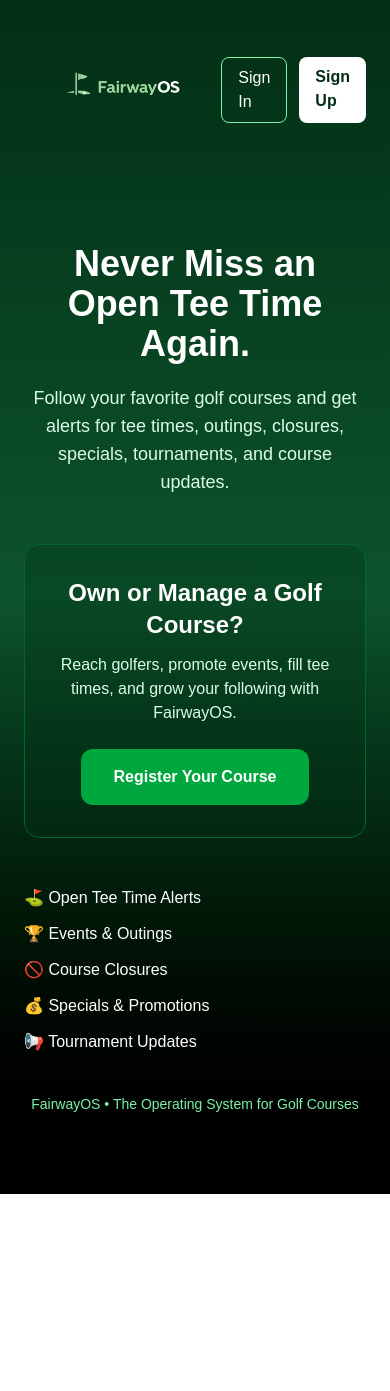
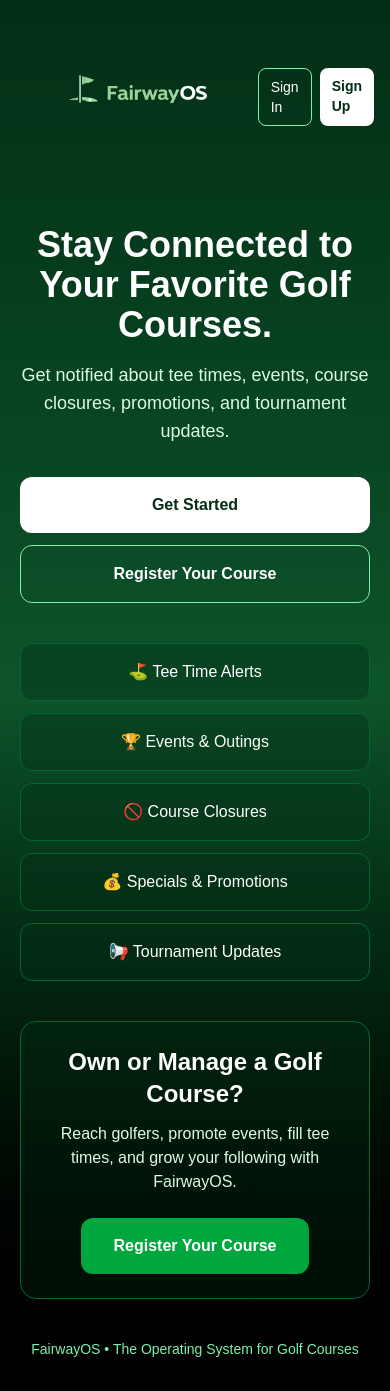
Before and after one commit to keenroudy22/fairwayos, a Next.js app: page / in a window 390 px wide. Before the commit the page ends 1194 px from the top, so only its background shows below. Built offline with nearby package versions, Linux system fonts and the light colour scheme.

Commit message:
Mobile-first homepage redesign

```diff
--- a/src/app/page.tsx
+++ b/src/app/page.tsx
@@ -4,45 +4,88 @@
 export default function Home() {
   return (
     <main className="min-h-screen bg-gradient-to-b from-green-950 via-green-900 to-black text-white">
-      <nav className="max-w-7xl mx-auto flex items-center justify-between px-6 py-6">
+      {/* Navigation */}
+      <nav className="flex items-center justify-between px-4 py-4 md:px-8">
         <Link href="/">
           <Image
             src="/FairwayOS-logo.png"
             alt="FairwayOS"
-            width={220}
-            height={50}
+            width={180}
+            height={40}
             className="h-auto w-auto"
             priority
           />
         </Link>
 
-        <div className="hidden md:flex gap-8 text-green-100">
-          <Link href="/courses" className="hover:text-white transition">Courses</Link>
-          <Link href="/register-course" className="hover:text-white transition">For Golf Courses</Link>
-          <Link href="/pricing" className="hover:text-white transition">Pricing</Link>
-        </div>
-
-        <div className="flex gap-3">
-          <Link href="/signin" className="px-4 py-2 rounded-lg border border-green-300 hover:bg-green-900 transition">
+        <div className="flex gap-2">
+          <Link
+            href="/signin"
+            className="px-3 py-2 text-sm rounded-lg border border-green-300 hover:bg-green-900 transition"
+          >
             Sign In
           </Link>
-          <Link href="/signup" className="px-4 py-2 rounded-lg bg-white text-green-950 font-semibold hover:bg-green-100 transition">
+
+          <Link
+            href="/signup"
+            className="px-3 py-2 text-sm rounded-lg bg-white text-green-950 font-semibold hover:bg-green-100 transition"
+          >
             Sign Up
           </Link>
         </div>
       </nav>
 
-      <section className="max-w-4xl mx-auto text-center px-6 pt-16 pb-20">
-        <h1 className="text-4xl md:text-6xl font-bold mb-5">
-          Never Miss an Open Tee Time Again.
+      {/* Hero */}
+      <section className="px-5 py-8 text-center">
+        <h1 className="text-4xl md:text-6xl font-bold mb-4">
+          Stay Connected to Your Favorite Golf Courses.
         </h1>
 
-        <p className="text-lg md:text-xl text-green-100 max-w-2xl mx-auto mb-12">
-          Follow your favorite golf courses and get alerts for tee times,
-          outings, closures, specials, tournaments, and course updates.
+        <p className="text-lg text-green-100 max-w-2xl mx-auto mb-8">
+          Get notified about tee times, events, course closures,
+          promotions, and tournament updates.
         </p>
 
-        <div className="border border-green-800 rounded-2xl p-8 max-w-2xl mx-auto bg-green-950/30">
+        <div className="flex flex-col gap-3 max-w-sm mx-auto mb-10">
+          <Link
+            href="/signup"
+            className="bg-white text-green-950 py-4 rounded-xl font-semibold"
+          >
+            Get Started
+          </Link>
+
+          <Link
+            href="/register-course"
+            className="border border-green-300 py-4 rounded-xl font-semibold"
+          >
+            Register Your Course
+          </Link>
+        </div>
+
+        {/* Features */}
+        <div className="grid gap-3 max-w-md mx-auto mb-10">
+          <div className="bg-green-950/40 border border-green-800 rounded-xl p-4">
+            ⛳ Tee Time Alerts
+          </div>
+
+          <div className="bg-green-950/40 border border-green-800 rounded-xl p-4">
+            🏆 Events & Outings
+          </div>
+
+          <div className="bg-green-950/40 border border-green-800 rounded-xl p-4">
+            🚫 Course Closures
+          </div>
+
+          <div className="bg-green-950/40 border border-green-800 rounded-xl p-4">
+            💰 Specials & Promotions
+          </div>
+
+          <div className="bg-green-950/40 border border-green-800 rounded-xl p-4">
+            📢 Tournament Updates
+          </div>
+        </div>
+
+        {/* Course CTA */}
+        <div className="bg-green-950/30 border border-green-800 rounded-2xl p-6 max-w-lg mx-auto">
           <h2 className="text-2xl font-bold mb-3">
             Own or Manage a Golf Course?
           </h2>
@@ -60,14 +103,6 @@
           </Link>
         </div>
 
-        <div className="grid gap-3 text-left max-w-md mx-auto mt-12 text-base md:text-lg">
-          <div>⛳ Open Tee Time Alerts</div>
-          <div>🏆 Events & Outings</div>
-          <div>🚫 Course Closures</div>
-          <div>💰 Specials & Promotions</div>
-          <div>📢 Tournament Updates</div>
-        </div>
-
         <div className="mt-10 text-green-300 text-sm">
           FairwayOS • The Operating System for Golf Courses
         </div>
```
